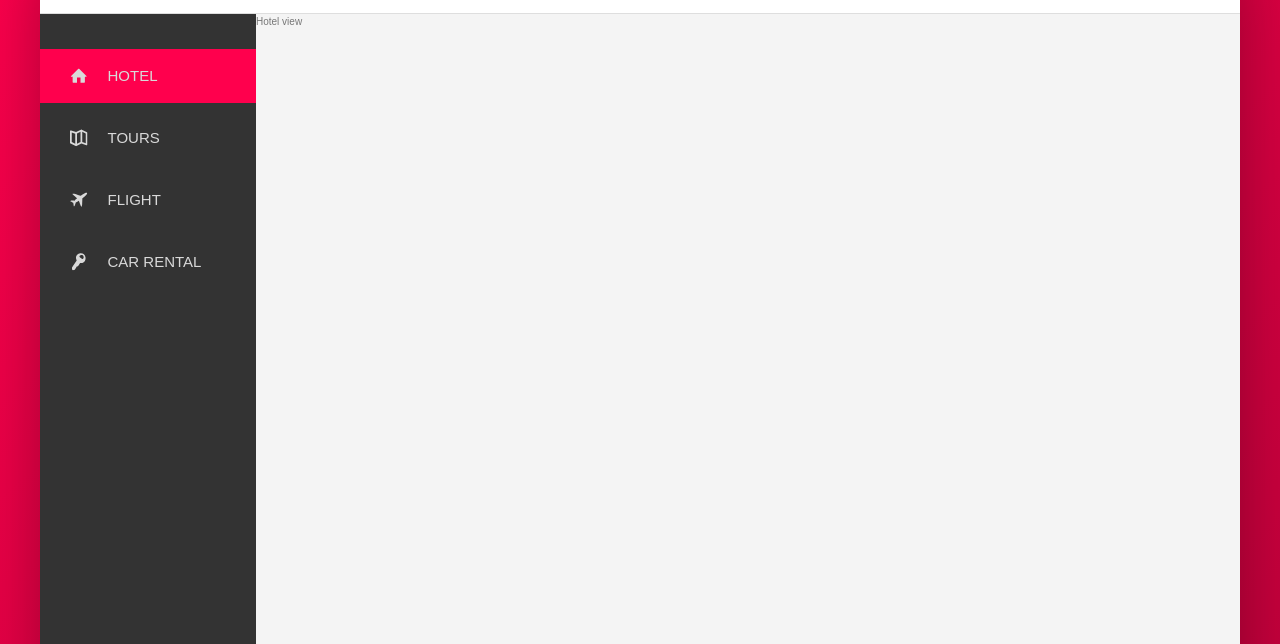
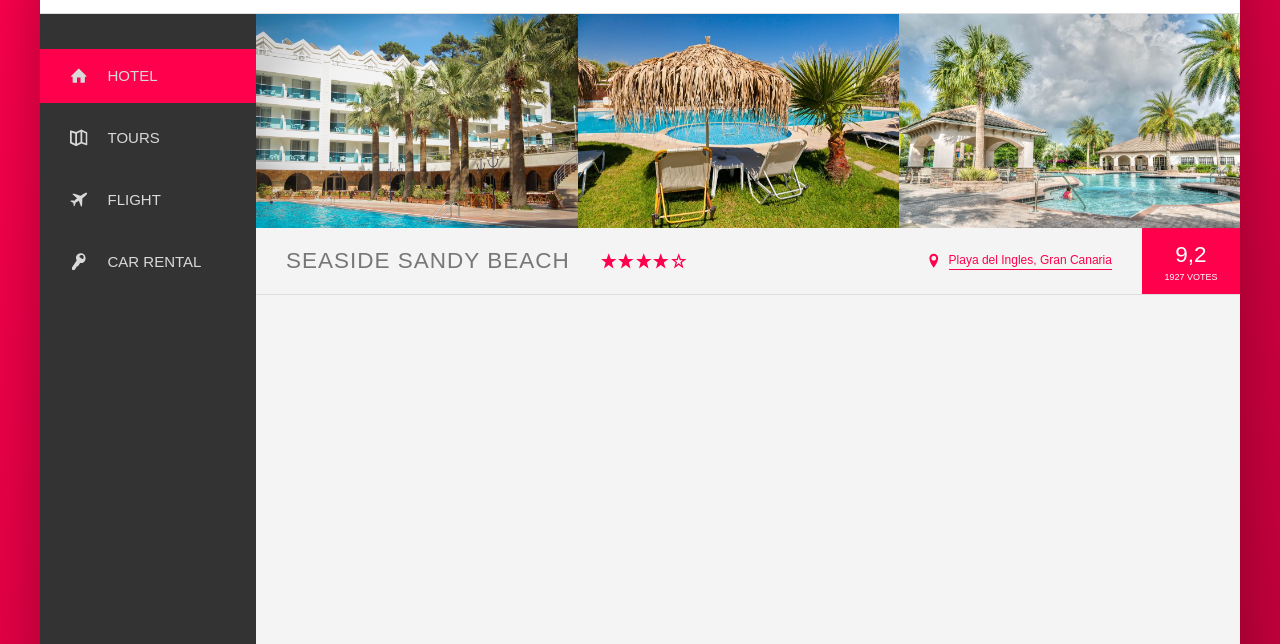
Before and after one commit to Przemiks/BookingApp, a website: page index.html in a window 1280 px wide. Shown: the part 156-800 px from the top of the page. Drawn offline with Linux system fonts and the light colour scheme; a web font is replaced by a local one.

Commit message:
add gallery & overview content + styles

```diff
--- a/index.html
+++ b/index.html
@@ -83,7 +83,52 @@
                 </div>
             </nav>
             <main class="hotel-view">
-                Hotel view
+                <div class="gallery">
+                    <figure class="gallery__item">
+                        <img src="img/hotel1.jpeg" alt="Photo of hotel 1" class="gallery__photo">
+                    </figure>
+                    <figure class="gallery__item">
+                        <img src="img/hotel2.jpeg" alt="Photo of hotel 1" class="gallery__photo">
+                    </figure>
+                    <figure class="gallery__item">
+                        <img src="img/hotel3.jpeg" alt="Photo of hotel 1" class="gallery__photo">
+                    </figure>
+                </div>
+                <div class="overview">
+                    <h1 class="overview__heading">
+                        Seaside Sandy Beach
+                    </h1>
+
+                    <div class="overview__star">
+                        <svg class="overview__icon-s">
+                            <use xlink:href="img/sprite.svg#icon-star"></use>
+                        </svg>
+                        <svg class="overview__icon-s">
+                            <use xlink:href="img/sprite.svg#icon-star"></use>
+                        </svg>
+                        <svg class="overview__icon-s">
+                            <use xlink:href="img/sprite.svg#icon-star"></use>
+                        </svg>
+                        <svg class="overview__icon-s">
+                            <use xlink:href="img/sprite.svg#icon-star"></use>
+                        </svg>
+                        <svg class="overview__icon-s">
+                            <use xlink:href="img/sprite.svg#icon-star-outlined"></use>
+                        </svg>
+                    </div>
+
+                    <div class="overview__location">
+                        <svg class="overview__icon-l">
+                            <use xlink:href="img/sprite.svg#icon-location-pin"></use>
+                        </svg>
+                        <button class="btn-underline">Playa del Ingles, Gran Canaria</button>
+                    </div>
+
+                    <div class="overview__rating">
+                        <div class="overview__rating-result">9,2</div>
+                        <div class="overview__rating-number">1927 votes</div>
+                    </div>
+                </div>
             </main>
         </div>
     </div>
--- a/sass/_components.scss
+++ b/sass/_components.scss
@@ -189,3 +189,119 @@
     color: $grey;
     padding: 2.5rem;
 }
+
+/////////////////////////////////////////////
+// Gallery
+
+.gallery {
+    display: flex;
+
+    &__photo {
+        width: 100%;
+        display: block;
+    }
+}
+
+/////////////////////////////////////////////
+// Overview
+
+.overview {
+    display: flex;
+    align-items: center;
+    border-bottom: 1px solid $grey-light2;
+
+    &__heading {
+        font-size: 2.25rem;
+        font-weight: 300;
+        text-transform: uppercase;
+        letter-spacing: 1px;
+        padding: 1.5rem 3rem;
+    }
+
+    &__star {
+        margin-right: auto;
+        display: flex;
+    }
+
+    &__icon-s,
+    &__icon-l {
+        width: 1.75rem;
+        height: 1.75rem;
+        fill: $color-primary;
+    }
+
+    &__location {
+        font-size: 1.2rem;
+        display: flex;
+        vertical-align: center;
+    }
+
+    &__icon-l {
+        margin-right: .6rem;
+    }
+
+    &__rating {
+        background-color: $color-primary;
+        color: #fff;
+        margin-left: 3rem;
+        padding: 0 2.25rem;
+        align-self: stretch;
+        display: flex;
+        flex-direction: column;
+        align-items: center;
+        justify-content: center;
+    }
+
+    &__rating-result {
+        font-size: 2.25rem;
+        font-weight: 400;
+        margin-bottom: -3px;
+    }
+
+    &__rating-number {
+        font-size: .9rem;
+        text-transform: uppercase;
+    }
+}
+
+/////////////////////////////////////////////
+// BTN-underline
+
+.btn-underline {
+    border: none;
+    color: $color-primary;
+    font-size: inherit;
+    border-bottom: 1px solid currentColor;
+    padding-bottom: 2px;
+    display: inline-block;
+    background-color: transparent;
+    cursor: pointer;
+    transition: all .3s;
+
+    &:hover {
+        color: $grey-dark;
+    }
+
+    &:focus {
+        outline: none;
+        animation: pulse 1s infinite;
+
+    }
+}
+
+@keyframes pulse {
+    0% {
+        transform: scale(1);
+        box-shadow: none;
+    }
+
+    50% {
+        transform: scale(1.05);
+        box-shadow: 0 1rem 4rem rgba(0, 0, 0, .25);
+    }
+
+    100% {
+        transform: scale(1);
+        box-shadow: none;
+    }
+}
```
Also changed, not shown: css/main.css, img/hotel1.jpeg (added), img/hotel2.jpeg (added), img/hotel3.jpeg (added).
